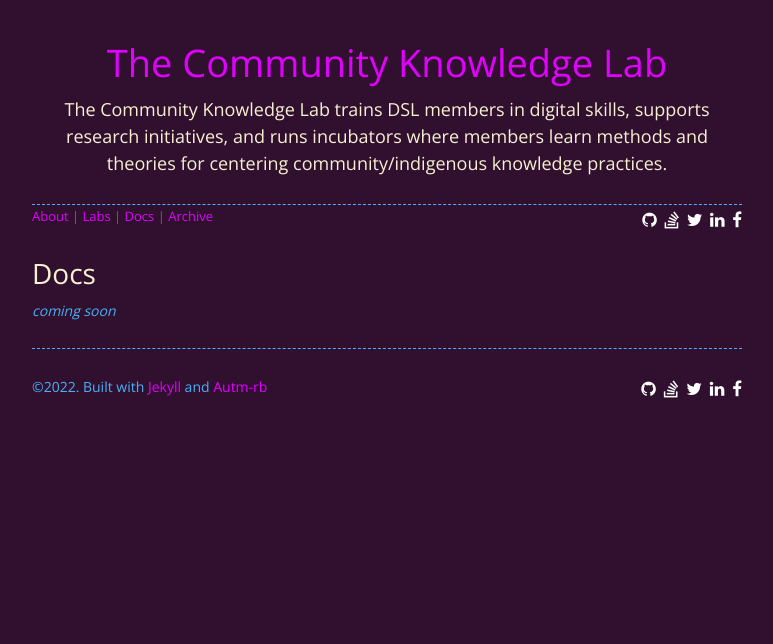
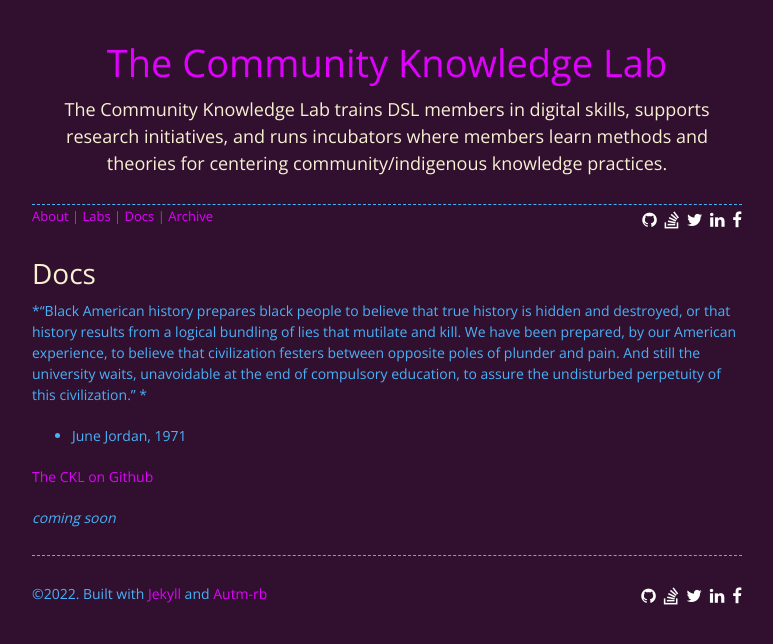
Before and after one commit to lxcprojects/ckl, a Jekyll site: the page built from docs.md, in a window 1280 px wide. Shown: the top 644 px of the page, without its empty margins (253-1026 px from the left). Built offline with Jekyll 4.4.1, drawn with Linux system fonts in a browser that asks for light colours; nearby versions of some CDN libraries; comment, search, counter and statistics services are not loaded.

Commit message:
june jordan quote

```diff
--- a/docs.md
+++ b/docs.md
@@ -4,4 +4,13 @@ title: Docs
 permalink: /docs/
 ---
 
+*"Black American history prepares black people to believe that true history is hidden and destroyed, or that history results from a logical bundling of lies that mutilate and kill. We have been prepared, by our American experience, to believe that civilization festers between opposite poles of plunder and pain. And still the university waits, unavoidable  at the end of compulsory education, to assure the undisturbed perpetuity of this civilization." *
+
+- June Jordan, 1971
+
+
+[The CKL on Github](https://github.com/lxcprojects/ckldocs)
+
+
+
 *coming soon*
--- a/index.html
+++ b/index.html
@@ -3,10 +3,6 @@ layout: welcome
 welcome_img: "http://ckl.dslprojects.org/CKL%20logo.gif"
 ---
 
-<div id="particles-js"></div>
-
-<script src="particles.js"></script>
-
 <div class="text-center">
   <img class="circular" src="{{page.welcome_img}}" >
   <p>contact me <a href="mailto:{{site.email.address}}">{{site.email.text}}</a></p>
--- a/package.json
+++ /dev/null
@@ -1,5 +0,0 @@
-{
-  "dependencies": {
-    "particles.js": "^2.0.0"
-  }
-}
```
Also changed, not shown: _config.yml (line endings or trailing spaces), 1 other file.
